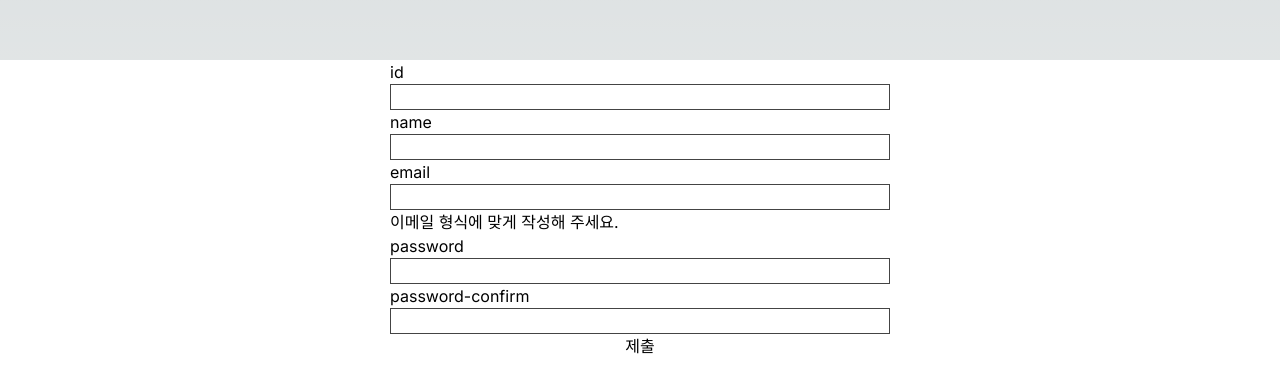
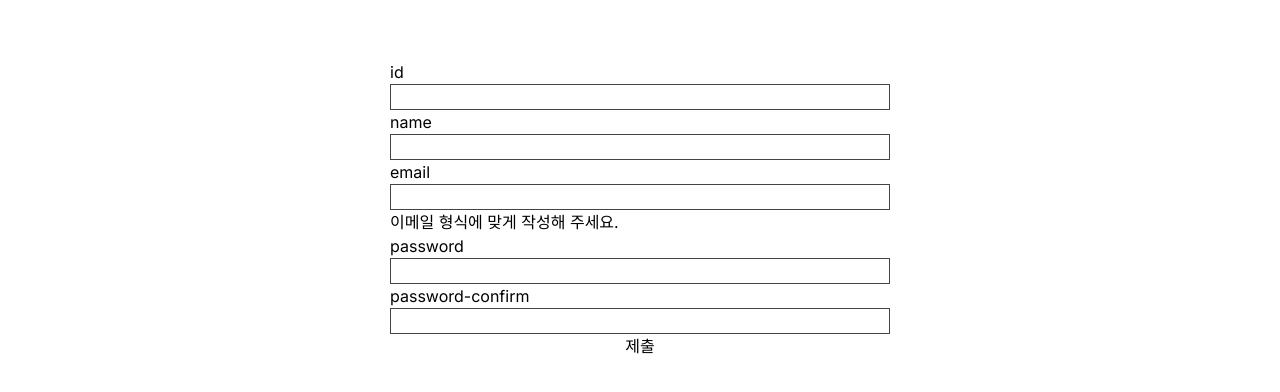
Before and after one commit to q45402sk/codeit2-test, a Next.js app: page /sign-up in a window 1280 px wide. Shown: the part 240-632 px from the top of the page. Built offline with nearby package versions, Linux system fonts and the light colour scheme.

Commit message:
style - 스크롤 되지 않고 form이 화면 가운데 오도록 수정
- 필요없는 글로벌 스타일 제거

```diff
--- a/components/auth/SignupForm.tsx
+++ b/components/auth/SignupForm.tsx
@@ -133,10 +133,10 @@ export default function SignUpForm() {
   ]);
 
   return (
-    <div className="h-screen">
+    <div>
       <form
         onSubmit={handleSubmit}
-        className="h-screen flex flex-col"
+        className="flex flex-col"
         //className에 flex flex-col을 하면 적용이 안되는데 왜 그런지 모르겠습니다.
         style={{
           display: "flex",
--- a/src/app/globals.css
+++ b/src/app/globals.css
@@ -16,16 +16,6 @@
   }
 }
 
-body {
-  color: rgb(var(--foreground-rgb));
-  background: linear-gradient(
-      to bottom,
-      transparent,
-      rgb(var(--background-end-rgb))
-    )
-    rgb(var(--background-start-rgb));
-}
-
 @layer utilities {
   .text-balance {
     text-wrap: balance;
--- a/src/app/sign-up/page.tsx
+++ b/src/app/sign-up/page.tsx
@@ -2,8 +2,6 @@ import SignUpForm from "../../../components/auth/SignupForm";
 
 export default function SignUpPage() {
   return (
-    <div className="h-screen bg-white">
       <SignUpForm />
-    </div>
   );
 }
```
